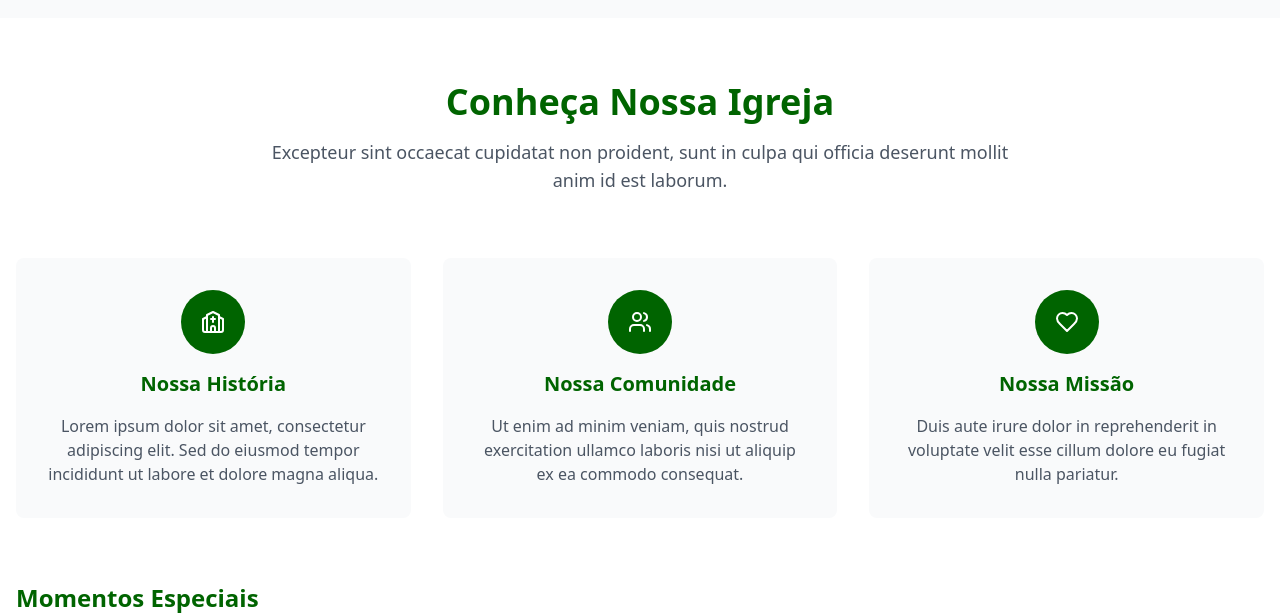
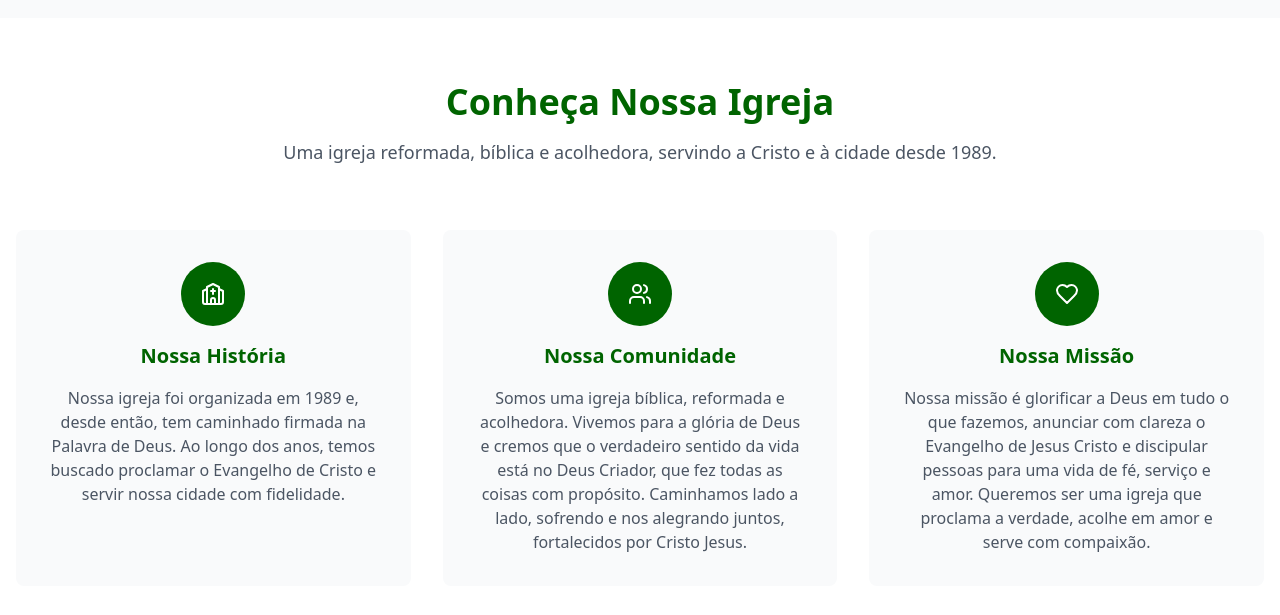
Before and after one commit to ViniciusMoraesTavares/Hub-boletim-ipbsg, a React (Vite) app: page / in a window 1280 px wide. Shown: the part 2760-3375 px from the top of the page. Built offline with nearby package versions, Linux system fonts and the light colour scheme.

Commit message:
Seção info ajustada

```diff
--- a/src/components/InfoSection.tsx
+++ b/src/components/InfoSection.tsx
@@ -7,17 +7,17 @@ const InfoSection: React.FC = () => {
     {
       icon: Church,
       title: 'Nossa História',
-      description: 'Lorem ipsum dolor sit amet, consectetur adipiscing elit. Sed do eiusmod tempor incididunt ut labore et dolore magna aliqua.'
+      description: 'Nossa igreja foi organizada em 1989 e, desde então, tem caminhado firmada na Palavra de Deus. Ao longo dos anos, temos buscado proclamar o Evangelho de Cristo e servir nossa cidade com fidelidade.'
     },
     {
       icon: Users,
       title: 'Nossa Comunidade',
-      description: 'Ut enim ad minim veniam, quis nostrud exercitation ullamco laboris nisi ut aliquip ex ea commodo consequat.'
+      description: 'Somos uma igreja bíblica, reformada e acolhedora. Vivemos para a glória de Deus e cremos que o verdadeiro sentido da vida está no Deus Criador, que fez todas as coisas com propósito. Caminhamos lado a lado, sofrendo e nos alegrando juntos, fortalecidos por Cristo Jesus.'
     },
     {
       icon: Heart,
       title: 'Nossa Missão',
-      description: 'Duis aute irure dolor in reprehenderit in voluptate velit esse cillum dolore eu fugiat nulla pariatur.'
+      description: 'Nossa missão é glorificar a Deus em tudo o que fazemos, anunciar com clareza o Evangelho de Jesus Cristo e discipular pessoas para uma vida de fé, serviço e amor. Queremos ser uma igreja que proclama a verdade, acolhe em amor e serve com compaixão.'
     }
   ];
 
@@ -37,7 +37,7 @@ const InfoSection: React.FC = () => {
             Conheça Nossa Igreja
           </h2>
           <p className="text-gray-600 text-lg max-w-3xl mx-auto mb-12">
-            Excepteur sint occaecat cupidatat non proident, sunt in culpa qui officia deserunt mollit anim id est laborum.
+            Uma igreja reformada, bíblica e acolhedora, servindo a Cristo e à cidade desde 1989.
           </p>
         </div>
 
@@ -93,7 +93,7 @@ const InfoSection: React.FC = () => {
             <div className="mb-4">
               <iframe
                 src="https://www.instagram.com/ipb.sg/embed"
-                className="w-full h-96 border-0 rounded-lg"
+                className="w-full h-auto min-h-[600px] border-0 rounded-lg"
                 title="Instagram Profile - @ipb.sg"
               ></iframe>
             </div>
@@ -105,6 +105,7 @@ const InfoSection: React.FC = () => {
             </div>
           </div>
 
+        </div>
           <div className="text-center mt-4">
             <a
               href="https://www.instagram.com/ipb.sg/"
@@ -116,7 +117,6 @@ const InfoSection: React.FC = () => {
               Seguir no Instagram
             </a>
           </div>
-        </div>
       </div >
     </section >
   );
```
